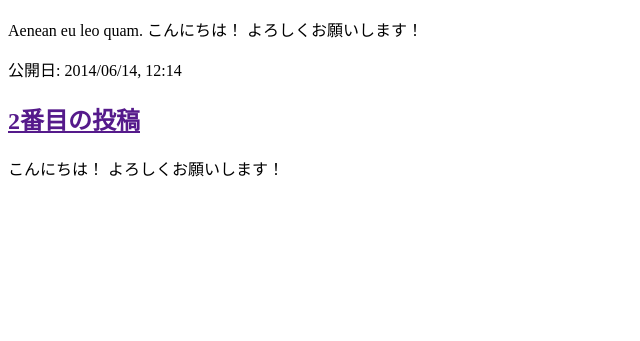
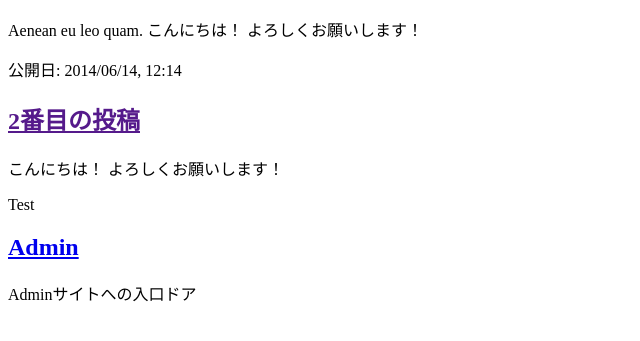
Before and after one commit to fdps-fsp/my-first-blog, a Django app: page / in a window 1280 px wide. Shown: the part 134-475 px from the top of the page, without its empty margins (0-640 px from the left). Run offline with Django 3.2, Linux system fonts and the light colour scheme.

Commit message:
Changed the HTML for the site.

```diff
--- a/blog/templates/blog/post_list.html
+++ b/blog/templates/blog/post_list.html
@@ -18,5 +18,10 @@
             <h2><a href="">2番目の投稿</a></h2>
             <p> こんにちは！ よろしくお願いします！ </p>
         </div>
+        <div>
+            <p>Test</p>
+            <h2><a href="/admin">Admin</a></h2>
+            <p> Adminサイトへの入口ドア</p>
+        </div>
     </body>
 </html>
```
